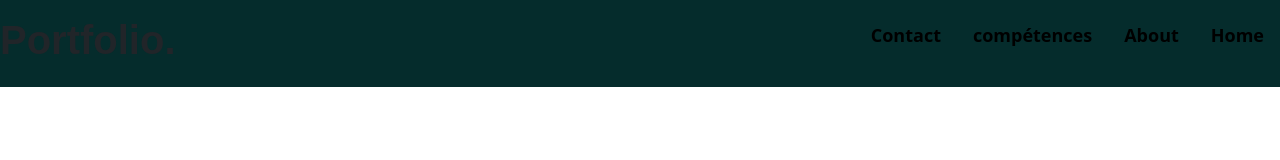
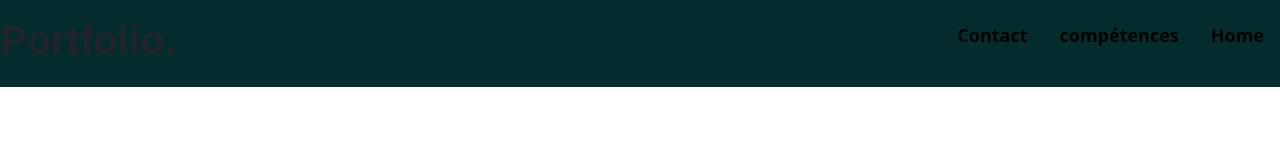
Before and after one commit to famafamadiop279-netizen/Mon-portfolio, a plain HTML site: page MES PROJETS/portefolio.html in a window 1280 px wide. Shown: the top 160 px of the page. Drawn offline with nearby package versions, Linux system fonts and the light colour scheme; files that its build step writes are made by us from their sources.

Commit message:
Add files via upload

```diff
--- a/MES PROJETS/portefolio.html
+++ b/MES PROJETS/portefolio.html
@@ -13,7 +13,6 @@
     <ul>
       <li><a href="Contact.html">Contact</a></li>
       <li><a href="Compétences.html">compétences</a></li>
-      <li><a href="Biographie.html">About</a></li>
       <li><a href="Portefolio.html">Home</a></li>
     </ul>
   </div>
```
